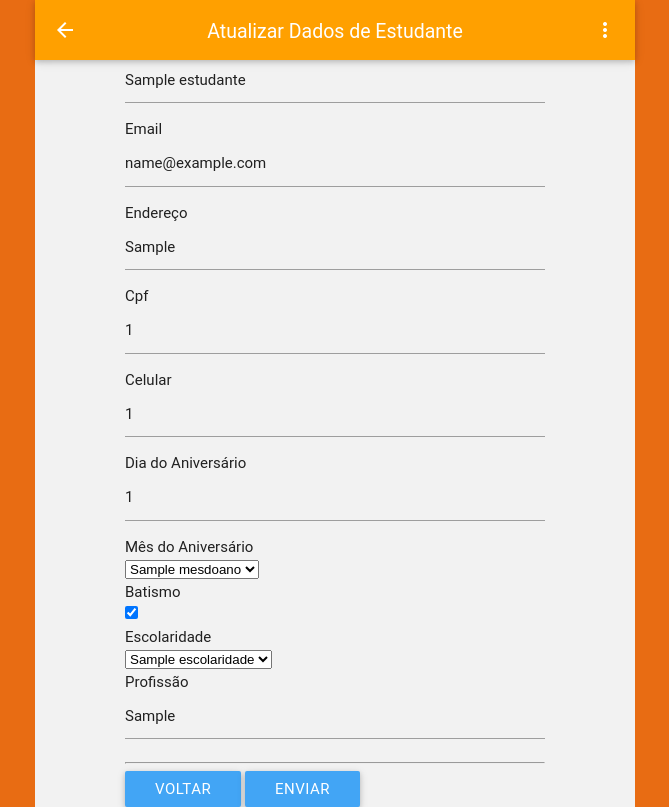
After one commit to alexsteeve/escoladasnacoesbranch, a Django app: page /estudante2/1 in a window 1280 px wide. The commit adds this page. Shown: the whole page, without its empty margins (305-974 px from the left). Run offline with Django 3.2, Linux system fonts and the light colour scheme; tables that the repository leaves empty hold one stand-in row (values such as "Sample post"); some libraries are stand-ins or nearby versions.

Commit message:
Atualização de dados do estudante na nova versão

```diff
--- /dev/null
+++ b/website/templates/website/atualiza2.html
@@ -0,0 +1,164 @@
+<!doctype html>
+{% load widget_tweaks static %}
+<html lang="pt-br" Xmanifest="appcache.manifest">
+<head>
+    <meta charset="utf-8">
+    <meta http-equiv="x-ua-compatible" content="ie=edge">
+    <title>Burberry</title>
+    <meta name="description" content="Detalhe do Estudante">
+    <meta name="viewport" content="width=device-width, initial-scale=1">
+    <link rel="stylesheet" href="{% static 'website/css/main.css' %}">
+
+    <link rel="manifest" href="manifest.json">
+
+    <!-- Add to homescreen for Chrome on Android -->
+    <meta name="mobile-web-app-capable" content="yes">
+    <link rel="icon" sizes="192x192" href="{% static 'website/img/icon.png' %}">
+    <meta name="theme-color" content="#F77F00">
+
+    <!-- Add to homescreen for Safari on iOS -->
+    <meta name="apple-mobile-web-app-capable" content="yes">
+    <meta name="apple-mobile-web-app-title" content="Escola das Nacoes">
+    <meta name="apple-mobile-web-app-status-bar-style" content="black-translucent">
+    <link rel="apple-touch-icon-precomposed" href="img/icon.png">
+
+    <!-- Tile icon for Win8 (144x144 + tile color) -->
+    <meta name="msapplication-TileImage" content="img/icon.png">
+    <meta name="msapplication-TileColor" content="#F77F00">
+
+    <script>
+    if (window.location.protocol != "https:" && window.location.hostname == "sergiolopes.github.io")
+        window.location.href = "https:" + window.location.href.substring(window.location.protocol.length);
+    </script>
+
+</head>
+
+<body>
+
+	<div class="topo-fixo z-depth-1">
+    <div class="valign-wrapper amber darken-2 white-text">
+		<div>
+			<a href="{% url 'website:search2' %}"><i class="material-icons waves-effect waves-light waves-circle">arrow_back</i></a>
+		</div>
+
+        <h5 class="titulo">Atualizar Dados de Estudante</h5>
+
+        <div>
+            <i class="material-icons waves-effect waves-light
+                      waves-circle dropdown-button"
+                data-activates="submenu" data-gutter="5"
+                data-constrainwidth="false">
+                    more_vert
+            </i>
+            <ul id="submenu" class="dropdown-content">
+            	<li><a class="black-text" href="pagar-estacionamento.html">Cursos</a></li>
+            	<li><a class="black-text" href="{% url 'website:index2' %}">Entrada</a></li>
+            </ul>
+        </div>
+    </div>
+
+    </div>
+
+    <br>
+<div class="container mt-5">
+  <div class="row">
+    <div class="col-lg-12 col-md-12 col-sm-12 col-xs-12">
+      <div class="card">
+        <div class="card-body">
+          <h5 class="card-title"></h5>
+          <form method="post">
+            <!-- Não se esqueça dessa tag -->
+            {% csrf_token %}
+
+            <!-- Nome -->
+            <div class="input-group mb-3">
+              <div class="input-group-prepend">
+                <span class="input-group-text">Nome</span>
+              </div>
+              {% render_field form.nome class+="form-control" %}
+            </div>
+
+            <!-- Email -->
+            <div class="input-group mb-3">
+              <div class="input-group-prepend">
+                <span class="input-group-text">Email</span>
+              </div>
+              {% render_field form.email class+="form-control" %}
+            </div>
+
+            <!-- Endereco -->
+            <div class="input-group mb-3">
+              <div class="input-group-prepend">
+                <span class="input-group-text">Endereço</span>
+              </div>
+              {% render_field form.endereco class+="form-control" %}
+            </div>
+
+            <!-- Cpf -->
+            <div class="input-group mb-3">
+              <div class="input-group-prepend">
+                <span class="input-group-text">Cpf</span>
+              </div>
+              {% render_field form.cpf class+="form-control" %}
+            </div>
+
+            <!-- Celular -->
+            <div class="input-group mb-3">
+              <div class="input-group-prepend">
+                <span class="input-group-text">Celular</span>
+              </div>
+              {% render_field form.celular class+="form-control" %}
+            </div>
+
+            <!-- DiaNascimento -->
+            <div class="input-group mb-3">
+              <div class="input-group-prepend">
+                <span class="input-group-text">Dia do Aniversário</span>
+              </div>
+              {% render_field form.diaAniversario class+="form-control" %}
+            </div>
+
+            <!-- MesNascimento -->
+            <div class="input-group mb-3">
+              <div class="input-group-prepend">
+                <span class="input-group-text">Mês do Aniversário</span>
+              </div>
+              {% render_field form.mesAniversario class+="form-control" %}
+            </div>
+
+            <!-- Batismo -->
+            <div class="input-group mb-3">
+              <div class="input-group-prepend">
+                <span class="input-group-text">Batismo</span>
+              </div>
+              {% render_field form.batismo class+="form-control" %}
+            </div>
+
+            <!-- Escolaridade -->
+            <div class="input-group mb-3">
+              <div class="input-group-prepend">
+                <span class="input-group-text">Escolaridade</span>
+              </div>
+              {% render_field form.escolaridade class+="form-control" %}
+            </div>
+
+            <!-- Profissão -->
+            <div class="input-group mb-3">
+              <div class="input-group-prepend">
+                <span class="input-group-text">Profissão</span>
+              </div>
+              {% render_field form.profissao class+="form-control" %}
+            </div>
+
+            <hr />
+            <div class="text-right">
+              <a href="{% url 'website:lista_estudantes' %}" class="btn btn-outline-primary">Voltar</a>
+              <button class="btn btn-primary">Enviar</button>
+            </div>
+          </form>
+        </div>
+      </div>
+    </div>
+  </div>
+</div>
+</body>
--- a/website/templates/website/estudante2.html
+++ b/website/templates/website/estudante2.html
@@ -77,7 +77,7 @@
 			<p>Endereço: <strong>{{ estudante.endereco }}</strong></p>
 			<p>Cpf: <strong>{{ estudante.cpf }}</strong></p>
             <div align="right">
-                <a href="{% url 'website:atualiza_estudante' pk=estudante.id %}" class="btn btn-primary">
+                <a href="{% url 'website:atualiza_estudante2' pk=estudante.id %}" class="btn btn-primary">
                   Atualizar Cadastro
                 </a>
             </div>
--- a/website/urls.py
+++ b/website/urls.py
@@ -2,7 +2,7 @@ from website.views import IndexTemplateView,  \
      EstudanteListView, EstudanteCreateView, EstudanteUpdateView, EstudanteDeleteView, AniversariantesListView, \
      EstudantePerfilView, CursoListView, CursoPerfilView, CursoPeriodoView, CursoPeriodoPendencia, search, \
      MatriculaCreateView, PagamentoUpdateView, MatriculaDeleteView, ConfirmaPagamentoView, IndexTemplateView2,\
-     search2, EstudantePerfilView2
+     search2, EstudantePerfilView2, EstudanteUpdateView2
 from django.conf.urls import url
 
 from django.urls import path
@@ -68,4 +68,7 @@ urlpatterns = [
     # GET /estudante2/perfil/{pk}
     path('estudante2/perfil/<pk>', EstudantePerfilView2.as_view(), name="perfil_estudante2"),
 
+    # GET/POST /estudante2/{pk}
+    path('estudante2/<pk>', EstudanteUpdateView2.as_view(), name="atualiza_estudante2"),
+
 ]
--- a/website/views.py
+++ b/website/views.py
@@ -224,3 +224,17 @@ class EstudantePerfilView2(DetailView):
         context = super(EstudantePerfilView2, self).get_context_data(**kwargs)
         context['cursoperiodoestudante'] = CursoPeriodoEstudante.objetos.filter(estudante_id=self.kwargs['pk'])
         return context
+
+
+# ATUALIZAÇÃO DE ESTUDANTES
+# ----------------------------------------------
+
+class EstudanteUpdateView2(UpdateView):
+    template_name = "website/atualiza2.html"
+    model = Estudante
+    fields = '__all__'
+    context_object_name = 'estudante'
+    # success_url = reverse_lazy("website:search2")
+
+    def get_success_url(self, **kwargs):
+        return reverse_lazy('website:perfil_estudante2', args=(self.kwargs['pk'],))
```
